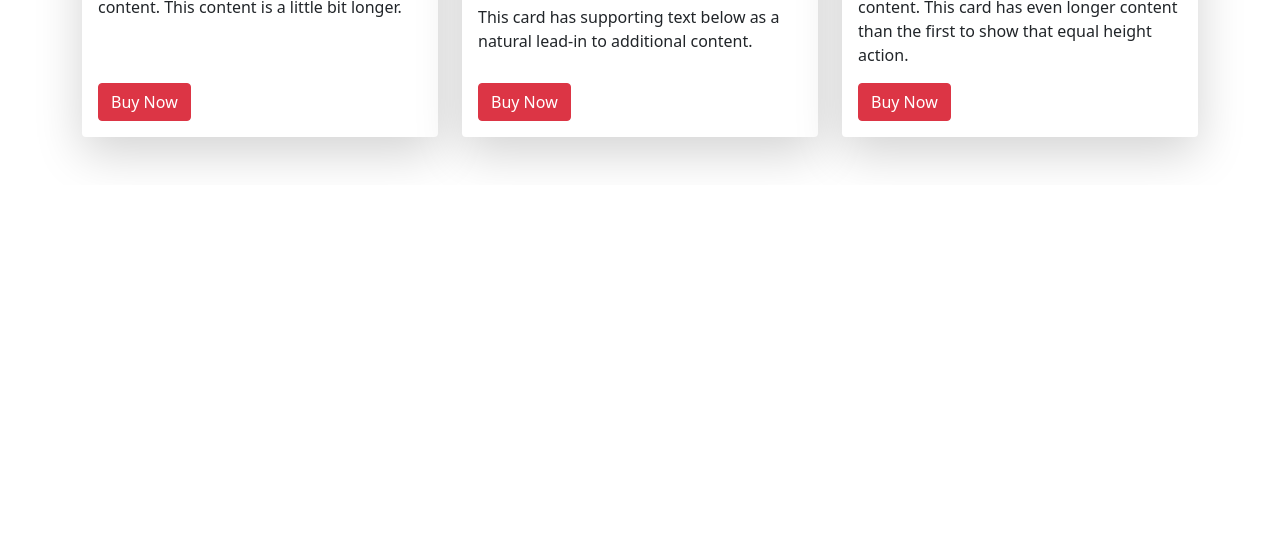
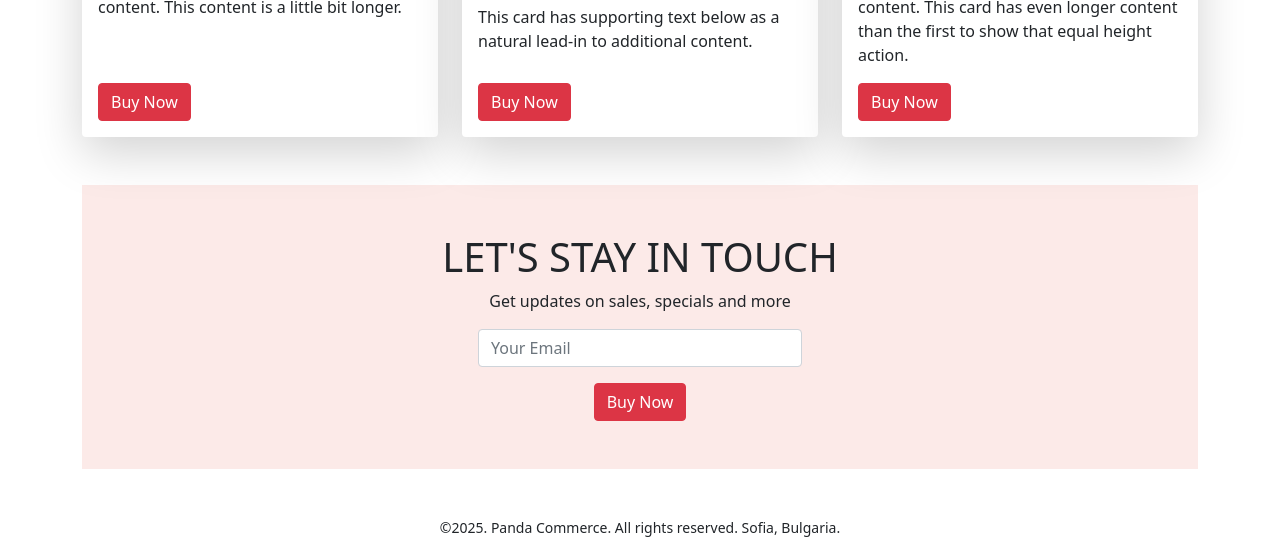
Before and after one commit to tryit-100/ecommerce-web-bootstrap, a plain HTML site: page index.html in a window 1280 px wide. Shown: the part 1842-2396 px from the top of the page. Before the commit the page ends 2027 px from the top, so only its background shows below. Drawn offline with nearby package versions, Linux system fonts and the light colour scheme.

Commit message:
subscribe and footer done

```diff
--- a/index.html
+++ b/index.html
@@ -226,9 +226,24 @@
                 </div>
             </div>
         </section>
+        <!-- subscribe section -->
+        <section class="container">
+            <div class=" p-5" style="background-color: #fceae8;">
+                <div class="row d-flex flex-column justify-content-center align-items-center text-center">
+                    <h1>LET'S STAY IN TOUCH</h1>
+                    <p>Get updates on sales, specials and more</p>
+                    <div class="mb-3 col-4">
+                        <input type="email" class="form-control" id="exampleFormControlInput1" placeholder="Your Email">
+                    </div>
+                    <div class="col-auto">
+                        <button type="button" class="btn btn-danger">Buy Now</button>
+                    </div>
+                </div>
+            </div>
+        </section>
     </main>
-    <footer>
-
+    <footer class="pt-5 text-center">
+        <small><p>©2025. Panda Commerce. All rights reserved. Sofia, Bulgaria.</p></small>
     </footer>
     <!-- Bootstrap Script -->
     <script src="https://cdn.jsdelivr.net/npm/bootstrap@5.0.2/dist/js/bootstrap.bundle.min.js"
```
